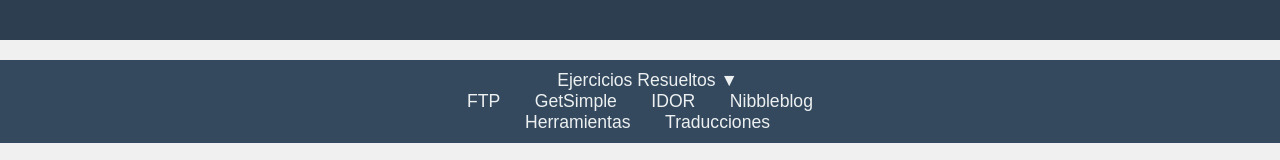
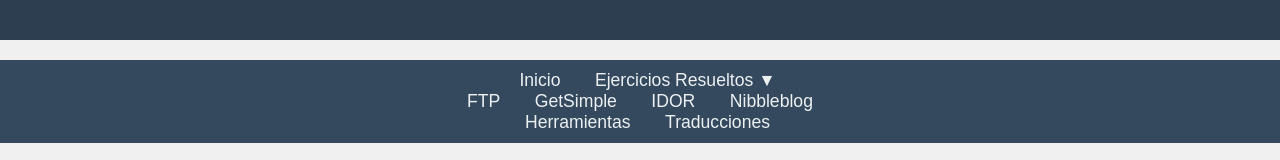
Before and after one commit to metahumo/metahumo.github.io, a plain HTML site: page ejercicios/index.html in a window 1280 px wide. Shown: the part 125-285 px from the top of the page. Drawn offline with Linux system fonts and the light colour scheme.

Commit message:
Update index.html

```diff
--- a/ejercicios/index.html
+++ b/ejercicios/index.html
@@ -15,6 +15,9 @@
 
     <nav>
         <ul>
+
+            <li><a href="../index.html">Inicio</a></li>
+
             <li class="dropdown">
                 <a href="#" onclick="toggleMenu(event)">Ejercicios Resueltos ▼</a>
                 <ul class="dropdown-menu">
```
